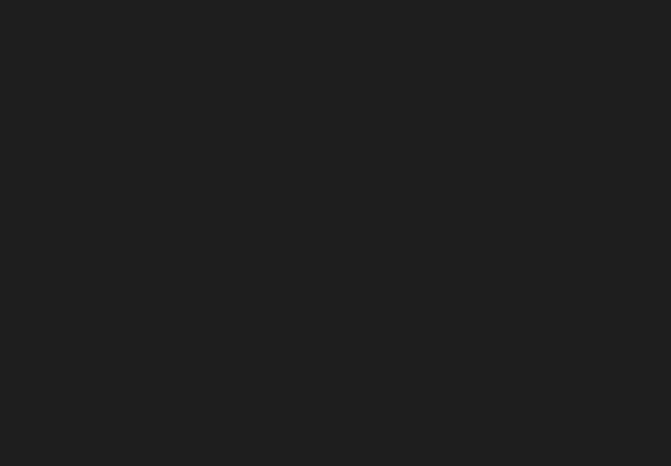
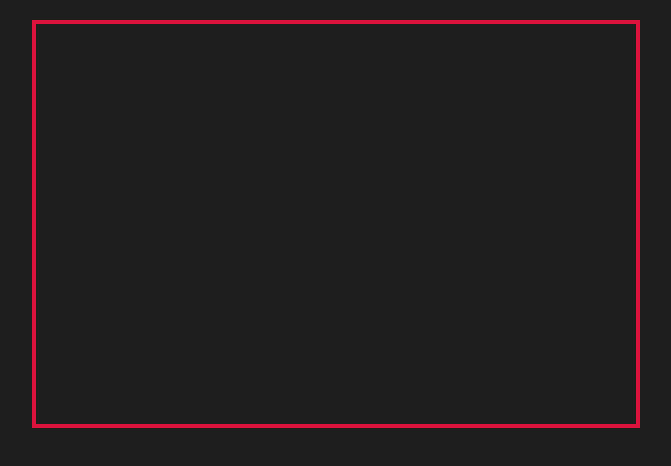
Before and after one commit to hvoyka/practice_js, a plain HTML site: page js-animations-course/template/index.html in a window 1280 px wide. Shown: the whole page, without its empty margins (304-975 px from the left). Drawn offline with Linux system fonts and the light colour scheme.

Commit message:
change template to canvas

```diff
--- a/js-animations-course/template/index.html
+++ b/js-animations-course/template/index.html
@@ -8,7 +8,7 @@
   <link rel="stylesheet" href="style.css">
 </head>
 <body>
-
+  <canvas id="canvas" width="600" height="400"></canvas>
   <script src="main.js"></script>
 </body>
 </html>
--- a/js-animations-course/template/main.js
+++ b/js-animations-course/template/main.js
@@ -0,0 +1 @@
+const canvas = document.getElementById('canvas');
--- a/js-animations-course/template/style.css
+++ b/js-animations-course/template/style.css
@@ -5,3 +5,8 @@ body{
   background-color: rgb(30, 30, 30);
   font-family: 'Lato', sans-serif;
 }
+canvas{
+  display: block;
+  margin: 20px auto;
+  border: 4px solid crimson;
+}
```
